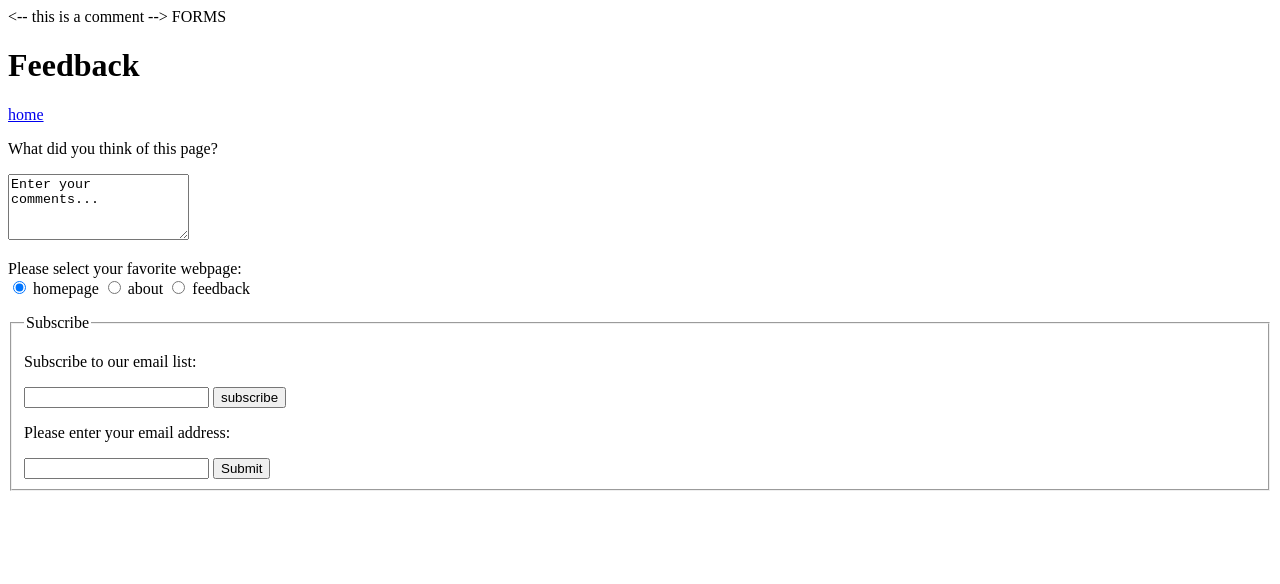
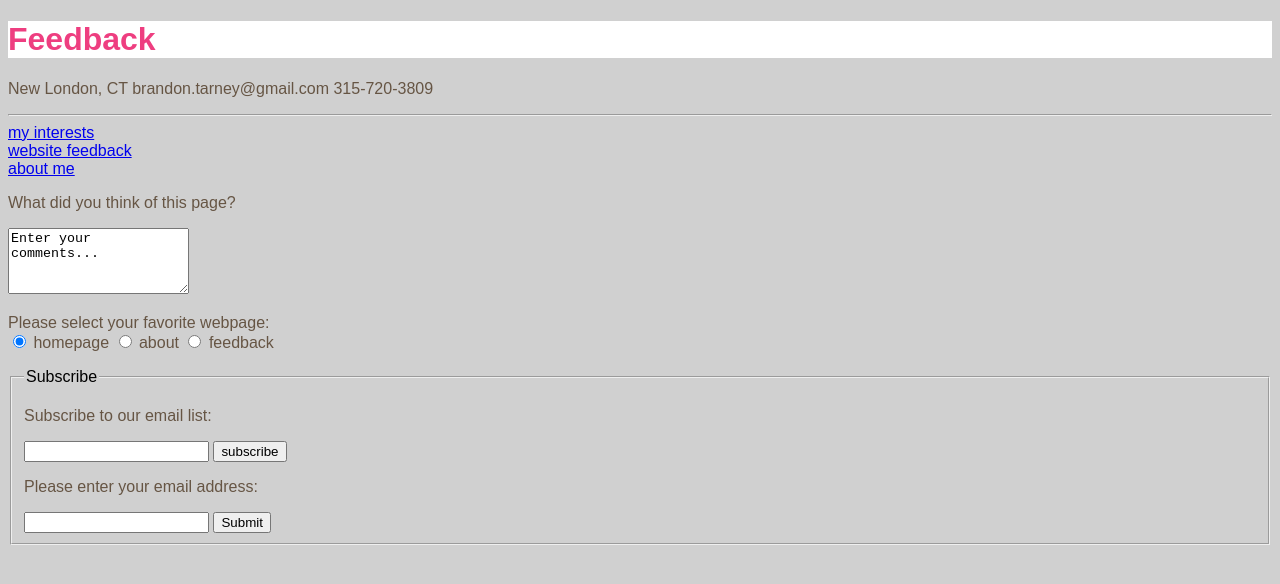
Before and after one commit to 1amBulletproof/Website, a plain HTML site: page feedback.html in a window 1280 px wide. Drawn offline with Linux system fonts and the light colour scheme.

Commit message:
CSS Added

```diff
--- /dev/null
+++ b/css/interests.css
@@ -0,0 +1,8 @@
+body {
+	font-family: Arial, Verdana, sans-serif;
+	background-color: #D0D0D0;}
+h1, h2 {
+	background-color: white;
+	color: #ee3e80;}
+p {
+	color: #665544;}
--- a/feedback.html
+++ b/feedback.html
@@ -1,12 +1,22 @@
 <!DOCTYPE html>
-<-- this is a comment -->
+<!-- this is a comment -->
 <html>
 	<head>
 		<title>Feedback - Brandon Tarney</title>
-		<meta>FORMS</meta>
+
+		<link href="css/interests.css" type="text/css"
+				rel="stylesheet" />
+
 	<body>
 		<h1 id="feedbackWelcome">Feedback</h1>
-		<a href="index.html">home</a>
+		<p id="subHeader">New London, CT                 brandon.tarney@gmail.com             315-720-3809</p>
+		<hr />
+		<a href="index.html"> my interests </a><br>
+		<!-- random comment -->
+		<a href="feedback.html"> website feedback</a><br>
+		<a href="about.html">about me</a>
+
+		<br>
 		<form action="http://www.example.com/comments.php">
 			<p>What did you think of this page?</p>
 				<textarea name="comments" cols="20" rows="4">Enter your comments...</textarea>
```
Also changed, not shown: about.html (+14 -1 lines), index.html (+3 -0 lines).
